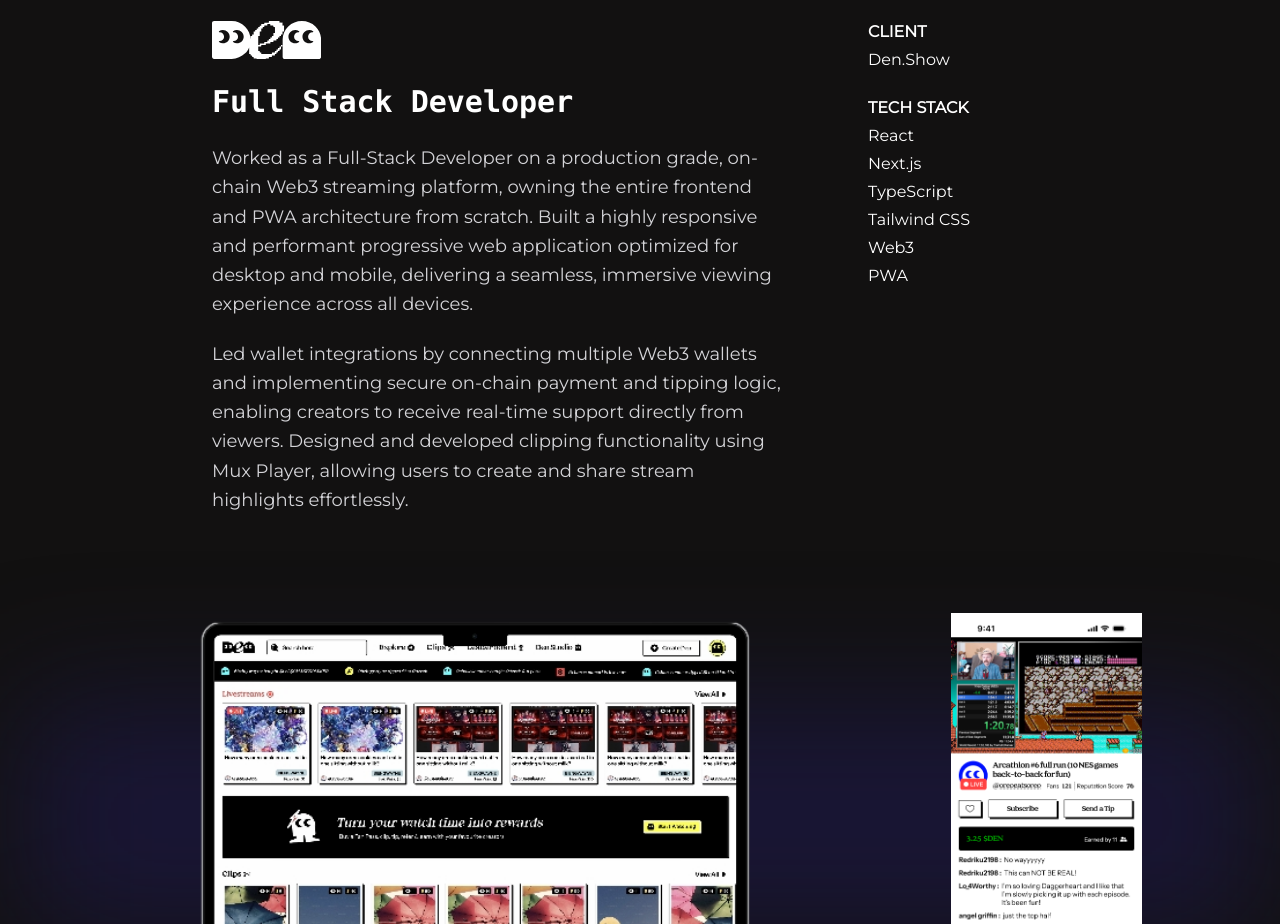
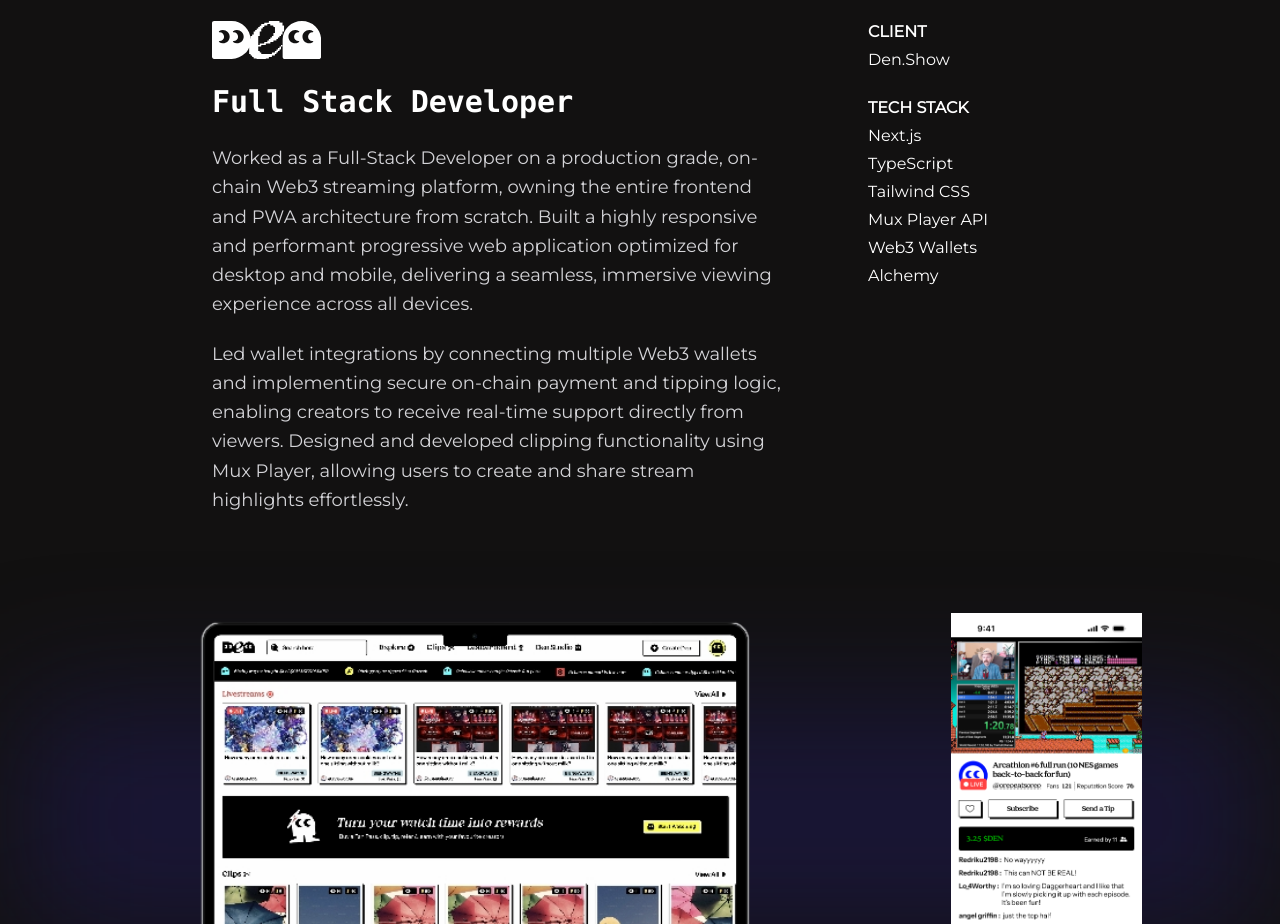
Before and after one commit to ishan-crd/Portfolio, a React (Vite) app: page / in a window 1280 px wide. Shown: the part 5260-6184 px from the top of the page. Built offline with nearby package versions, Linux system fonts and the light colour scheme; a web font is replaced by a local one.

Commit message:
updated techstack

```diff
--- a/src/sections/Projects.tsx
+++ b/src/sections/Projects.tsx
@@ -32,7 +32,7 @@ const projects: ProjectData[] = [
         "Led wallet integrations by connecting multiple Web3 wallets and implementing secure on-chain payment and tipping logic, enabling creators to receive real-time support directly from viewers. Designed and developed clipping functionality using Mux Player, allowing users to create and share stream highlights effortlessly.",
       ],
       client: "Den.Show",
-      techStack: ["React", "Next.js", "TypeScript", "Tailwind CSS", "Web3", "PWA"],
+      techStack: ["Next.js", "TypeScript", "Tailwind CSS", "Mux Player API", "Web3 Wallets", "Alchemy"],
     },
     PageComponent: Denpage,
   },
```
